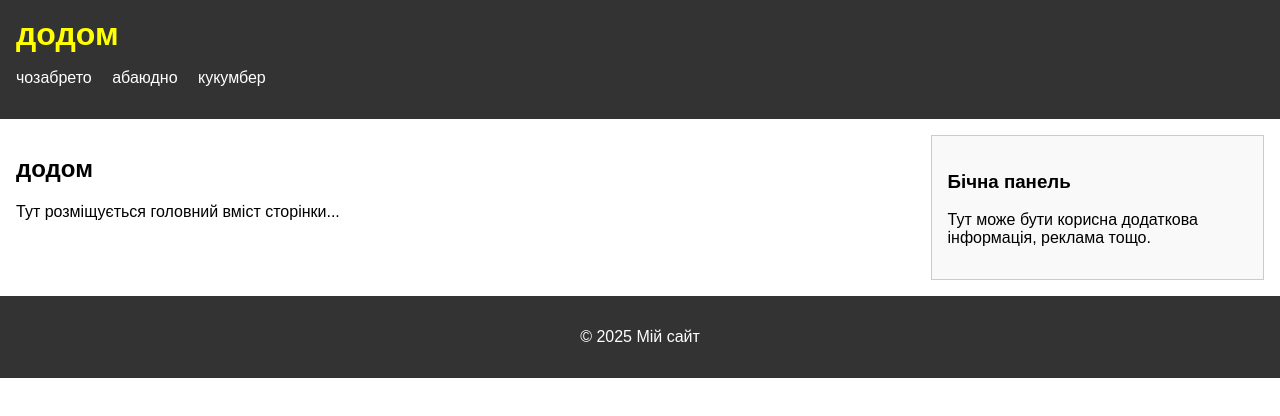
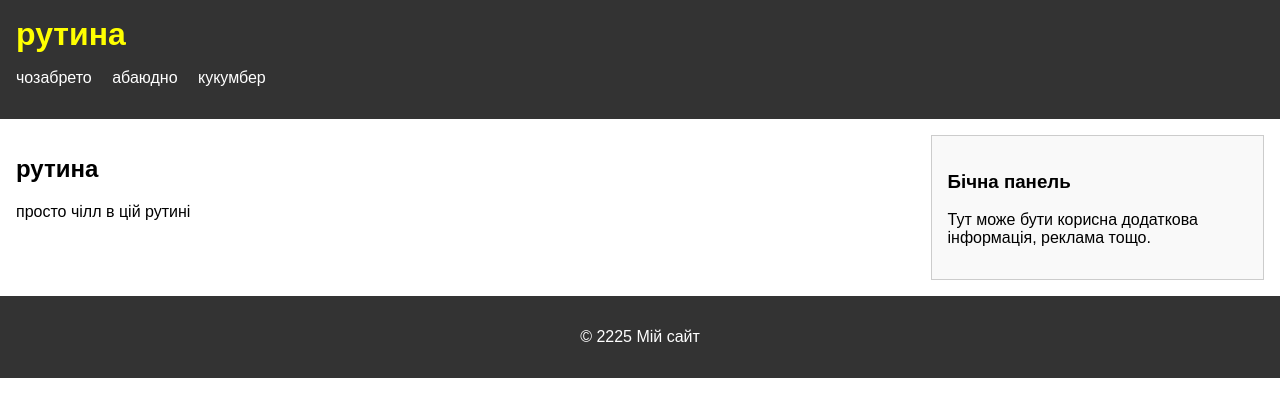
Before and after one commit to yaneessa1/shovel, a plain HTML site: page index.html in a window 1280 px wide. Drawn offline with Linux system fonts and the light colour scheme.

Commit message:
Update index.html

```diff
--- a/index.html
+++ b/index.html
@@ -7,7 +7,7 @@
 </head>
 <body>
   <header>
-    <h1>додом</h1>
+    <h1>рутина</h1>
     <nav>
       <ul>
         <li><a href="#">чозабрето</a></li>
@@ -19,8 +19,8 @@
 
   <main>
     <section>
-      <h2>додом</h2>
-      <p>Тут розміщується головний вміст сторінки...</p>
+      <h2>рутина</h2>
+      <p>просто чілл в цій рутині</p>
     </section>
     <aside>
       <h3>Бічна панель</h3>
@@ -29,7 +29,7 @@
   </main>
 
   <footer>
-    <p>&copy; 2025 Мій сайт</p>
+    <p>&copy; 2225 Мій сайт</p>
   </footer>
 </body>
 </html>
```
